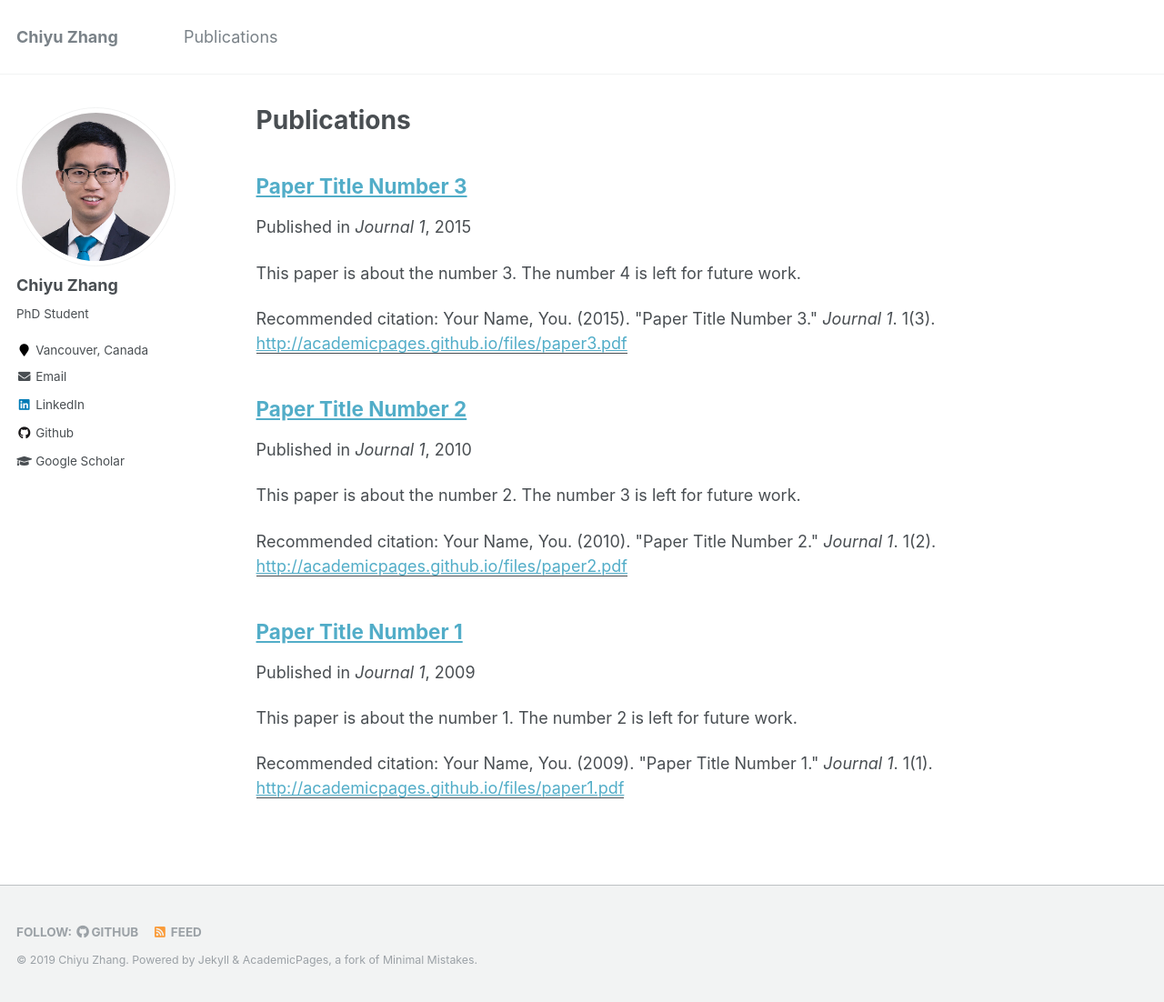
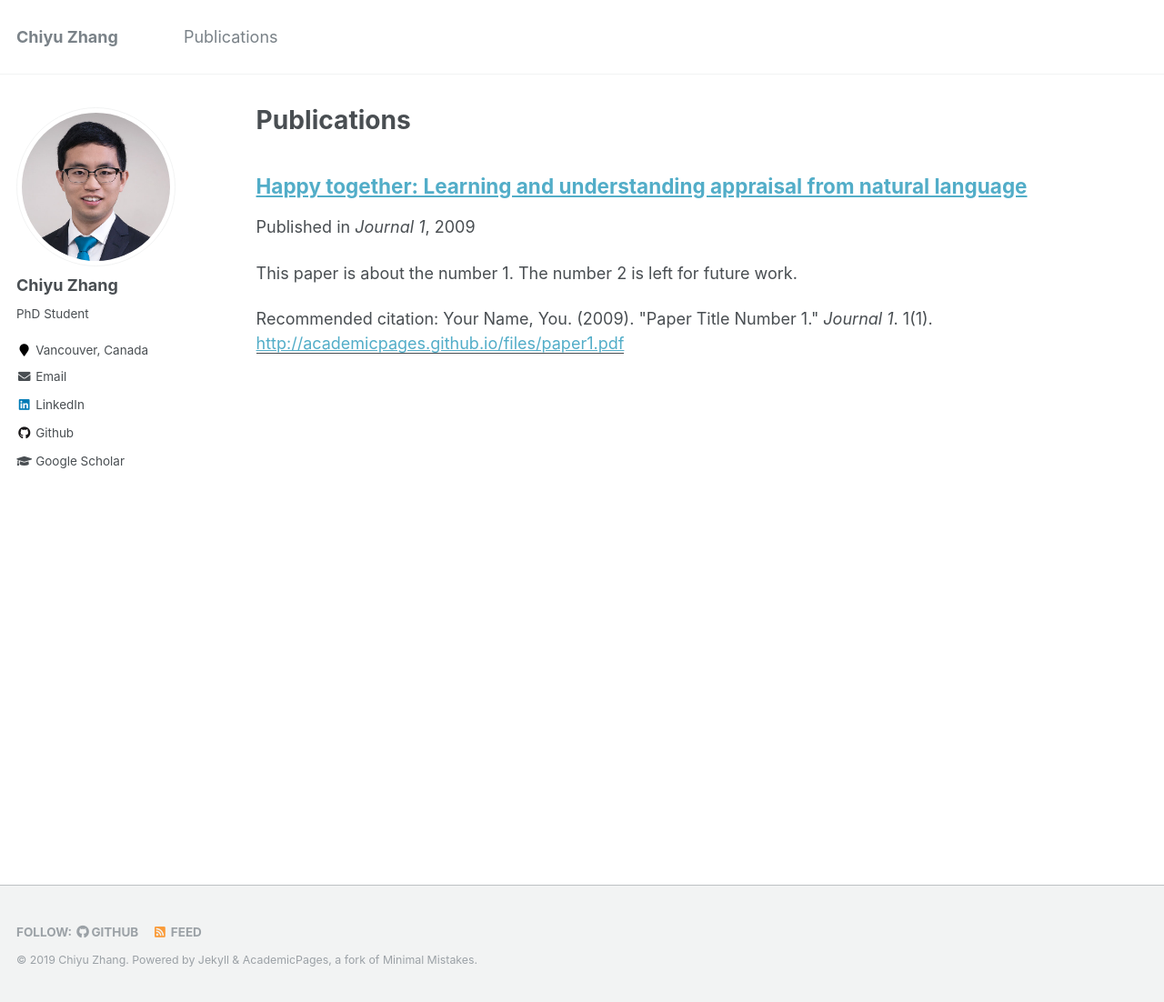
Before and after one commit to chiyuzhang94/chiyuzhang94.github.io, a Jekyll site: the page built from _pages/publications.md, in a window 1280 px wide and 1102 px high. Shown: the whole window at 91% size. Built offline with Jekyll 4.4.1, drawn with Linux system fonts in a browser that asks for light colours.

Commit message:
publication

```diff
--- a/_publications/2009-10-01-paper-title-number-1.md
+++ b/_publications/2009-10-01-paper-title-number-1.md
@@ -1,7 +1,7 @@
 ---
-title: "Paper Title Number 1"
+title: "Happy together: Learning and understanding appraisal from natural language"
 collection: publications
-permalink: /publication/2009-10-01-paper-title-number-1
+<!-- permalink: /publication/2009-10-01-paper-title-number-1 -->
 excerpt: 'This paper is about the number 1. The number 2 is left for future work.'
 date: 2009-10-01
 venue: 'Journal 1'
--- a/_publications/2010-10-01-paper-title-number-2.md
+++ /dev/null
@@ -1,15 +0,0 @@
----
-title: "Paper Title Number 2"
-collection: publications
-permalink: /publication/2010-10-01-paper-title-number-2
-excerpt: 'This paper is about the number 2. The number 3 is left for future work.'
-date: 2010-10-01
-venue: 'Journal 1'
-paperurl: 'http://academicpages.github.io/files/paper2.pdf'
-citation: 'Your Name, You. (2010). &quot;Paper Title Number 2.&quot; <i>Journal 1</i>. 1(2).'
----
-This paper is about the number 2. The number 3 is left for future work.
-
-[Download paper here](http://academicpages.github.io/files/paper2.pdf)
-
-Recommended citation: Your Name, You. (2010). "Paper Title Number 2." <i>Journal 1</i>. 1(2).
--- a/_publications/2015-10-01-paper-title-number-3.md
+++ /dev/null
@@ -1,15 +0,0 @@
----
-title: "Paper Title Number 3"
-collection: publications
-permalink: /publication/2015-10-01-paper-title-number-3
-excerpt: 'This paper is about the number 3. The number 4 is left for future work.'
-date: 2015-10-01
-venue: 'Journal 1'
-paperurl: 'http://academicpages.github.io/files/paper3.pdf'
-citation: 'Your Name, You. (2015). &quot;Paper Title Number 3.&quot; <i>Journal 1</i>. 1(3).'
----
-This paper is about the number 3. The number 4 is left for future work.
-
-[Download paper here](http://academicpages.github.io/files/paper3.pdf)
-
-Recommended citation: Your Name, You. (2015). "Paper Title Number 3." <i>Journal 1</i>. 1(3).
```
